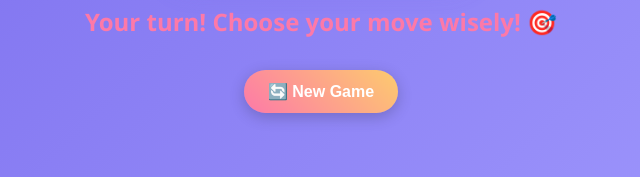
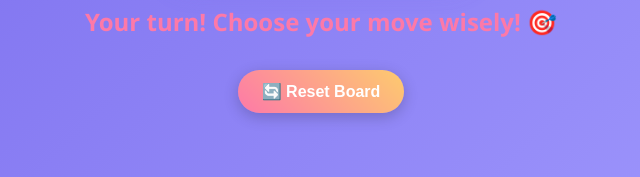
Before and after one commit to CodelineAtyab/OrbitXO, a plain HTML site: page index.html in a window 1280 px wide. Shown: the part 620-797 px from the top of the page, 319-959 px from the left. Drawn offline with Linux system fonts and the light colour scheme; no server answers.

Commit message:
Updated the button label

```diff
--- a/index.html
+++ b/index.html
@@ -251,7 +251,7 @@
         <div class="loading" id="loadingIndicator">🤖 Bot is thinking...</div>
 
         <!-- Reset button commented out as requested -->
-        <button class="reset-btn" id="resetBtn">🔄 New Game</button>
+        <button class="reset-btn" id="resetBtn">🔄 Reset Board </button>
     </div>
 
     <script>
```
